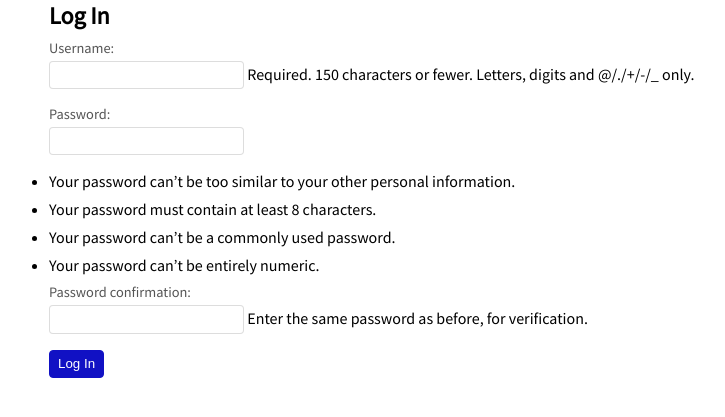
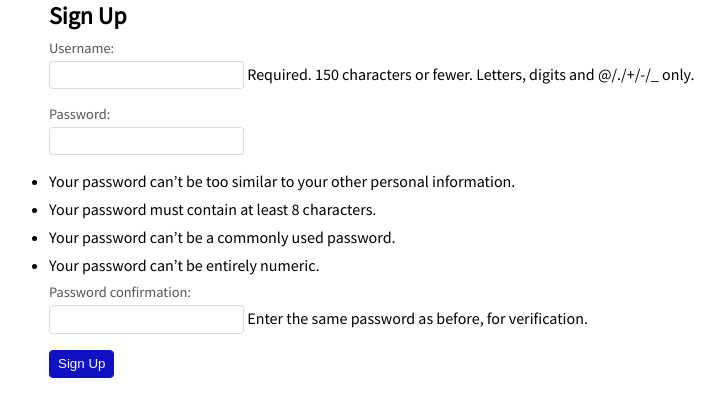
Before and after one commit to paulnyabaro/blog_app, a Django app: page /accounts/signup/ in a window 1280 px wide. Shown: the part 69-486 px from the top of the page, without its empty margins (91-816 px from the left). Run offline with Django 4.2, Linux system fonts and the light colour scheme.

Commit message:
Created user registration template

```diff
--- a/templates/registration/signup.html
+++ b/templates/registration/signup.html
@@ -1,14 +1,14 @@
 {% extends 'base.html' %}
 
-{% block title %}Register{% endblock %}
+{% block title %}Sign Up{% endblock %}
 
 {% block content %}
 <div class="container">
-    <h2>Log In</h2>
+    <h2>Sign Up</h2>
     <form method="post">
         {% csrf_token %}
         {{ form.as_p }}
-        <button type="submit">Log In</button>
+        <button type="submit">Sign Up</button>
     </form>
 </div>
 {% endblock %}
```
